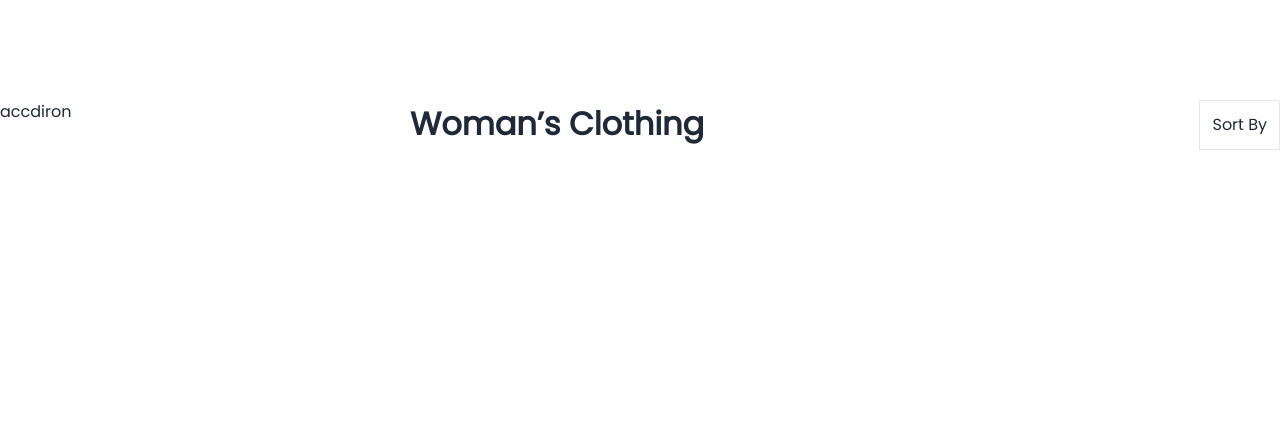
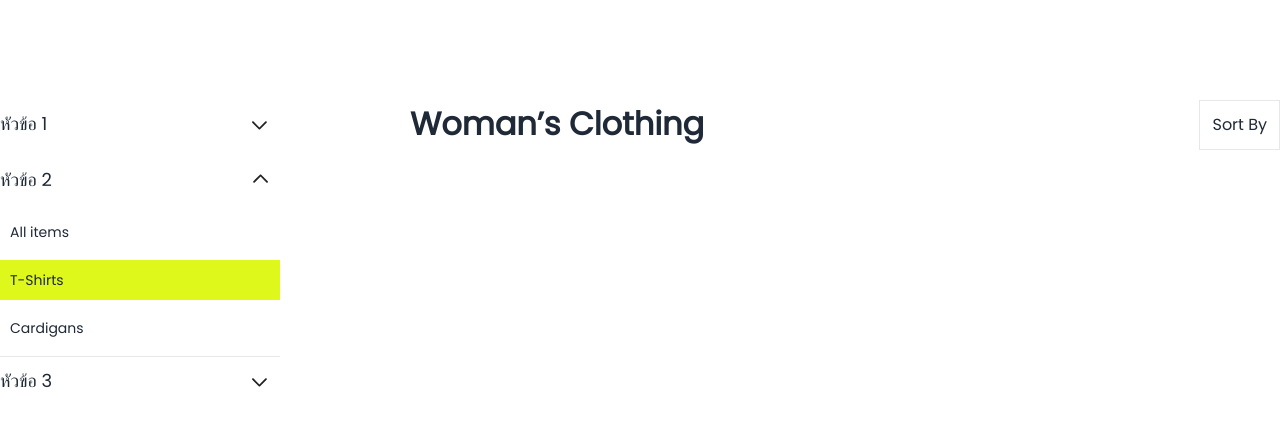
Before and after one commit to PornthaweeWork/next-ecommerce, a Next.js app: page /product in a window 1280 px wide. Shown: the top 426 px of the page. Built offline with nearby package versions, Linux system fonts and the light colour scheme.

Commit message:
feat: create Accordion

```diff
--- a/package.json
+++ b/package.json
@@ -9,7 +9,6 @@
     "lint": "next lint"
   },
   "dependencies": {
-    "@mui/icons-material": "^5.15.13",
     "axios": "^1.6.8",
     "next": "14.1.3",
     "react": "^18",
--- a/src/app/product/page.tsx
+++ b/src/app/product/page.tsx
@@ -2,9 +2,11 @@
 import React, { useState, useEffect } from "react";
 import SelectOption from "@/components/SelectOption";
 import Radio from "@/components/base/Radio";
+import Accordion from "@/components/Accordion";
 
 export default function ProductPage() {
   const [optionSelected, setOptionSelected] = useState("ASC");
+  const [accordionSelected, setAccordingSelected] = useState("T-Shirts1")
   const optionSort: { value: string; label: string }[] = [
     {
       value: "ASC",
@@ -20,8 +22,30 @@ export default function ProductPage() {
     },
   ];
 
+  const items: { id: number, title: string; contents: {value: string, label: string}[]}[] = [
+    {
+      id: 1,
+      title: 'หัวข้อ 1',
+      contents: [{value:'All', label:'All items'}, {value:'T-Shirts', label:'T-Shirts'}, {value:'Cardigans', label:'Cardigans'}],
+    },
+    {
+      id: 2,
+      title: 'หัวข้อ 2',
+      contents: [{value:'All1', label:'All items'}, {value:'T-Shirts1', label:'T-Shirts'}, {value:'Cardigans1', label:'Cardigans'}],
+    },
+    {
+      id: 3,
+      title: 'หัวข้อ 3',
+      contents: [{value:'All2', label:'All items'}, {value:'T-Shirts2', label:'T-Shirts'}, {value:'Cardigans2', label:'Cardigans'}],
+    },
+  ];
+
   const handleChangeOption = (value: string) => {
     setOptionSelected(value);
+  }
+
+  const handleChangeAccordion = (value: string) => {
+    setAccordingSelected(value);
   }
 
   useEffect(() => {
@@ -30,10 +54,14 @@ export default function ProductPage() {
 
   return (
     <div className="my-[100px] flex">
-      <div className="mr-[130px] w-[280px]">accdiron</div>
+      <div className="mr-[130px] w-[280px]">
+        {items.map((item, index) => (
+          <Accordion key={index} id={item.id} title={item.title} contents={item.contents} defaultSelected={accordionSelected} defaultExpand={2} onChange={handleChangeAccordion}/>
+        ))}
+      </div>
       <div className="flex flex-1">
-        <div className="flex w-full items-center justify-between">
-          <span className="self-start text-2xl font-bold">
+        <div className="flex w-full items-start justify-between">
+          <span className="text-2xl font-bold">
             Woman’s Clothing
           </span>
           <SelectOption titleButton="Sort By">
--- /dev/null
+++ b/src/components/Accordion.tsx
@@ -0,0 +1,36 @@
+import React, { useState } from 'react';
+
+interface AccordionProps {
+  id: number;
+  title: string;
+  contents: {value: string, label: string}[];
+  defaultSelected?: string;
+  defaultExpand?: number;
+  onChange: (event: string) => void
+}
+
+export default function Accordion({id, title, contents, defaultSelected, defaultExpand, onChange}: AccordionProps) {
+  const [isExpand, setIsExpand] = useState(defaultExpand === id)
+  const [expandIndex, setExpandIndex] = useState(defaultExpand)
+
+  const handleExpand = (id: number) => {
+    setIsExpand(!isExpand)
+    setExpandIndex(id)
+  }
+  return (
+    <div className={`${isExpand && expandIndex === id ? "border-b": null}`}>
+      <div className="flex justify-between items-center py-1 mb-2" onClick={() => handleExpand(id)}>
+        <label className='text-lg'>{title}</label>
+        <svg className={`${isExpand && expandIndex === id ? "rotate-[270deg] transition-all" : "rotate-90 transition-all"}`} width="40" height="40" viewBox="0 0 40 40" fill="none" xmlns="http://www.w3.org/2000/svg">
+          <path fillRule="evenodd" clipRule="evenodd" d="M23.3995 20.5655L17.5562 26.4085C17.1965 26.7683 17.196 27.3502 17.5546 27.7089C17.9158 28.0701 18.4955 28.0669 18.8551 27.7073L25.3458 21.2166L25.3466 21.2158L25.3475 21.215C25.5278 21.0346 25.6173 20.7998 25.617 20.5652C25.6161 20.3299 25.5265 20.0953 25.3475 19.9161L25.3466 19.9153L25.3458 19.9145L18.8551 13.4235C18.4954 13.0638 17.9133 13.0632 17.5546 13.4219C17.1935 13.7831 17.1967 14.3629 17.5562 14.7223L23.3995 20.5655Z" fill="#222222"/>
+        </svg>
+      </div>
+      { isExpand && expandIndex === id && contents.map((content, index) => (
+        <div key={index} className={`${defaultSelected === content.value && 'bg-[#DEF81C]'} p-[10px] text-sm mb-2 hover:bg-[#F2F2F2] checked:bg-[#DEF81C]`} onClick={() => onChange(content.value)}>
+          <p>{content.label}</p>
+        </div>
+        ))
+      }
+    </div>
+  )
+}
```
Also changed, not shown: 1 other file (tests, documents, lock files or other folders).
